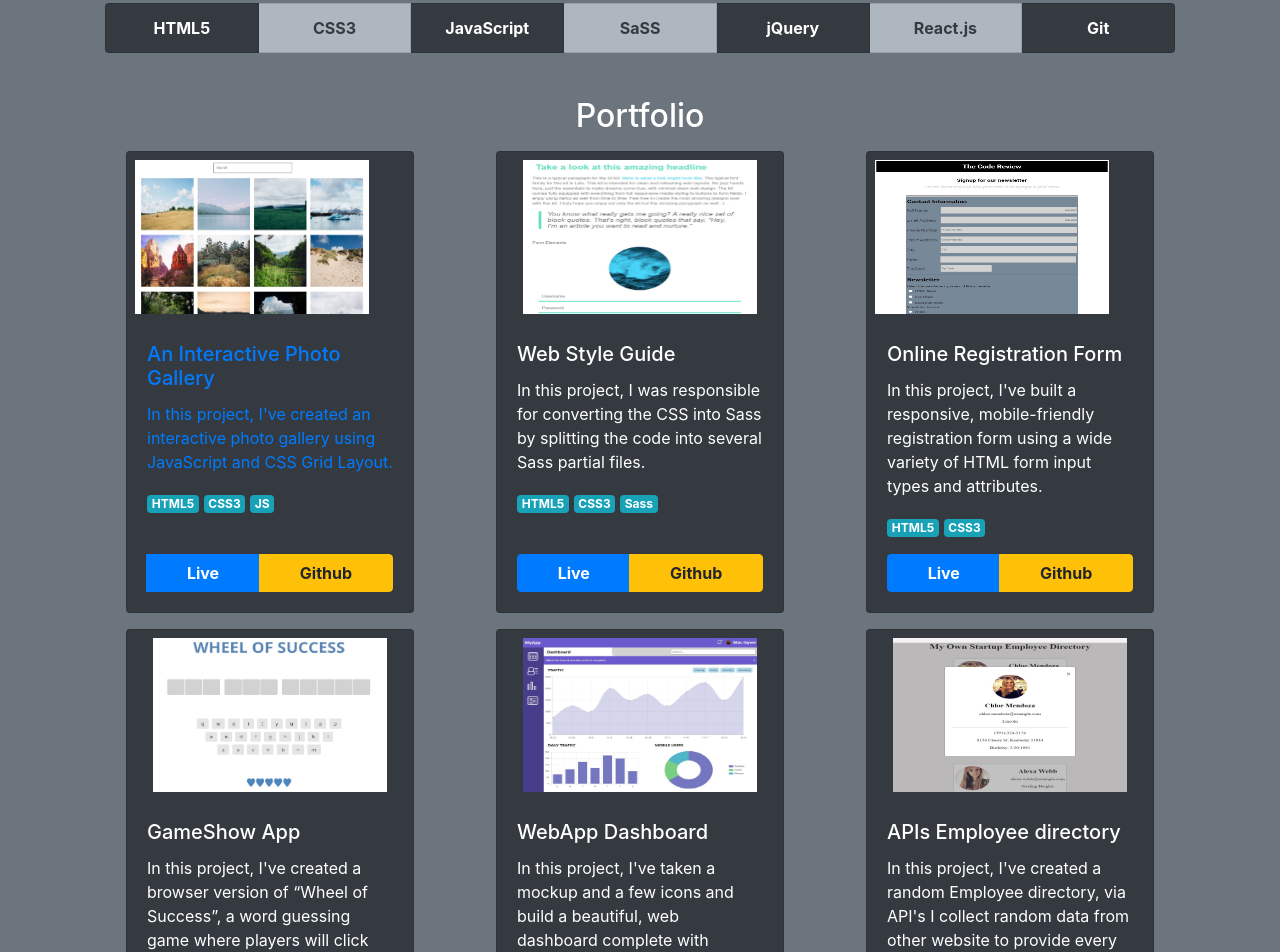
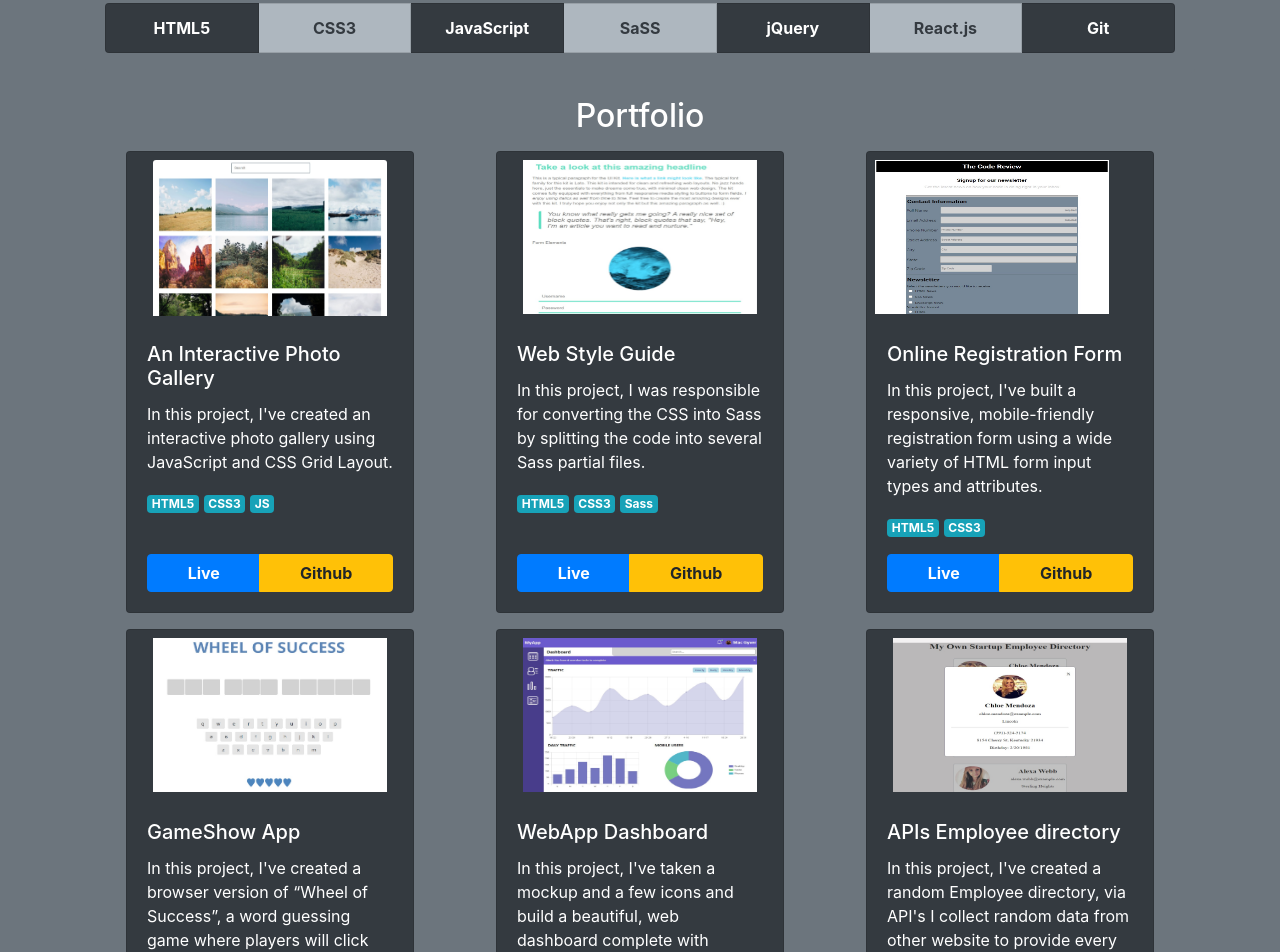
Before and after one commit to 1Cajkadali/1Cajkadali.github.io, a plain HTML site: page index.html in a window 1280 px wide. Shown: the part 1163-2115 px from the top of the page. Drawn offline with nearby package versions, Linux system fonts and the light colour scheme.

Commit message:
Update index.html

```diff
--- a/index.html
+++ b/index.html
@@ -130,7 +130,9 @@
         <div class="row d-flex justify-content-around">
 
           <div class="card my-2 text-white bg-dark" style="width: 18rem;">
-            <a href="https://1cajkadali.github.io/An-Interactive-Photo-Gallery" target="_blank"><img src="images/interactive-gallery.jpg" class="card-img-top p-2 img-stat mx-auto project-pic" alt="Interactive gallery">
+            <div class="p-2 img-stat mx-auto project-pic">
+            <a href="https://1cajkadali.github.io/An-Interactive-Photo-Gallery" target="_blank"><img src="images/interactive-gallery.jpg" class="card-img-top" alt="Interactive gallery"></a>
+            </div>
             <div class="card-body d-flex flex-column">
               <h5 class="card-title">An Interactive Photo Gallery</h5>
               <p class="card-text">In this project, I've created an interactive photo gallery using JavaScript and CSS Grid Layout.</p>
```
